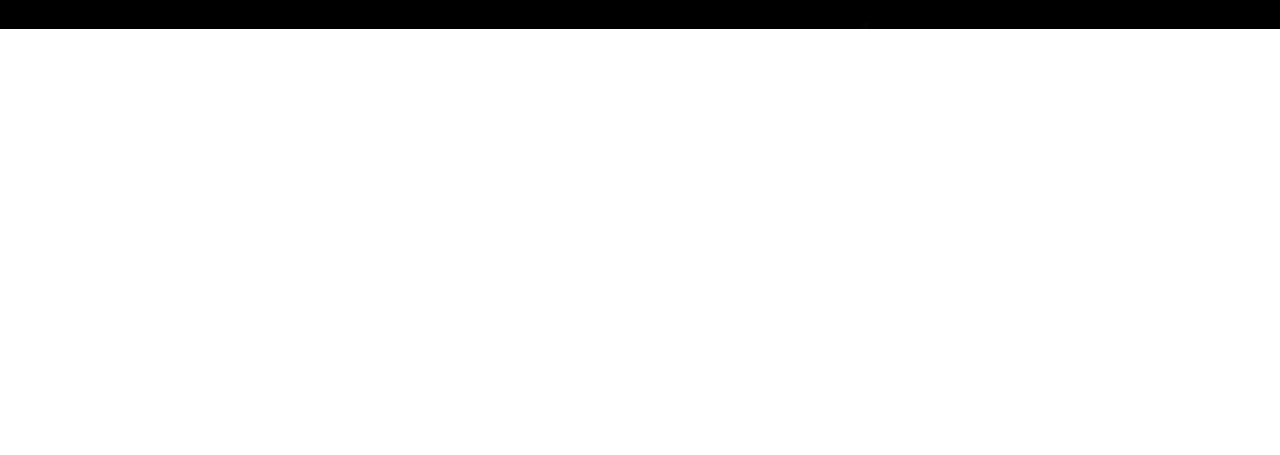
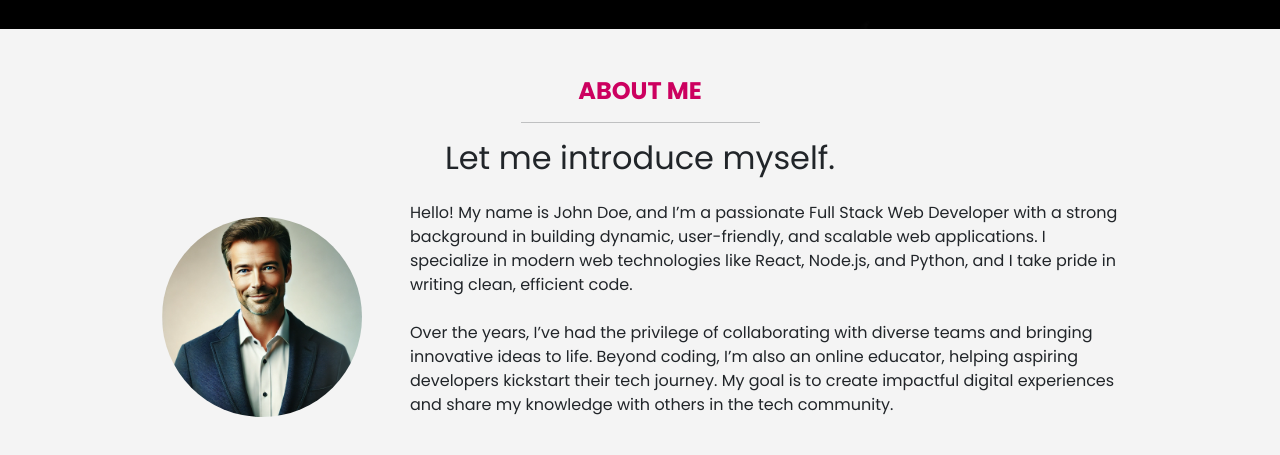
Before and after one commit to JunaidQureshi05/portfolio-website, a website: page index.html in a window 1280 px wide. Shown: the part 771-1226 px from the top of the page. Before the commit the page ends 800 px from the top, so only its background shows below. Drawn offline with nearby package versions, Linux system fonts and the light colour scheme; files that its build step writes are made by us from their sources.

Commit message:
add about section

```diff
--- a/index.html
+++ b/index.html
@@ -60,6 +60,39 @@
       </div>
     </header>
 
+    <!-- About -->
+    <section id="about" class="about bg-light py-5">
+      <div class="container">
+        <div class="text-center">
+          <h4 class="text-uppercase fw-bold text-primary">About me</h4>
+          <hr class="w-25 mx-auto" />
+          <h2 class="mb-4">Let me introduce myself.</h2>
+        </div>
+        <div
+          class="about-content d-flex flex-md-row flex-column gap-5 align-items-center h-100"
+        >
+          <img
+            src="images/John.webp"
+            alt=""
+            class="about-img img-fluid rounded-circle"
+          />
+          <p>
+            Hello! My name is John Doe, and I’m a passionate Full Stack Web
+            Developer with a strong background in building dynamic,
+            user-friendly, and scalable web applications. I specialize in modern
+            web technologies like React, Node.js, and Python, and I take pride
+            in writing clean, efficient code.
+            <br /><br />
+            Over the years, I’ve had the privilege of collaborating with diverse
+            teams and bringing innovative ideas to life. Beyond coding, I’m also
+            an online educator, helping aspiring developers kickstart their tech
+            journey. My goal is to create impactful digital experiences and
+            share my knowledge with others in the tech community.
+          </p>
+        </div>
+      </div>
+    </section>
+
     <script src="js/bootstrap.bundle.min.js"></script>
     <script src="js/lightbox-plus-jquery.min.js"></script>
     <script src="js/script.js"></script>
--- a/scss/styles.scss
+++ b/scss/styles.scss
@@ -24,3 +24,18 @@
 .header .social {
   bottom: 50px;
 }
+
+.about-img {
+  width: 200px;
+}
+
+// Media queries
+
+@media (max-width: 767px) {
+  .header .social i {
+    font-size: 30px;
+  }
+  .header .roles {
+    font-size: 18px !important;
+  }
+}
```
Also changed, not shown: images/John.webp (added), images/brad.jpg (deleted), 2 other files.
